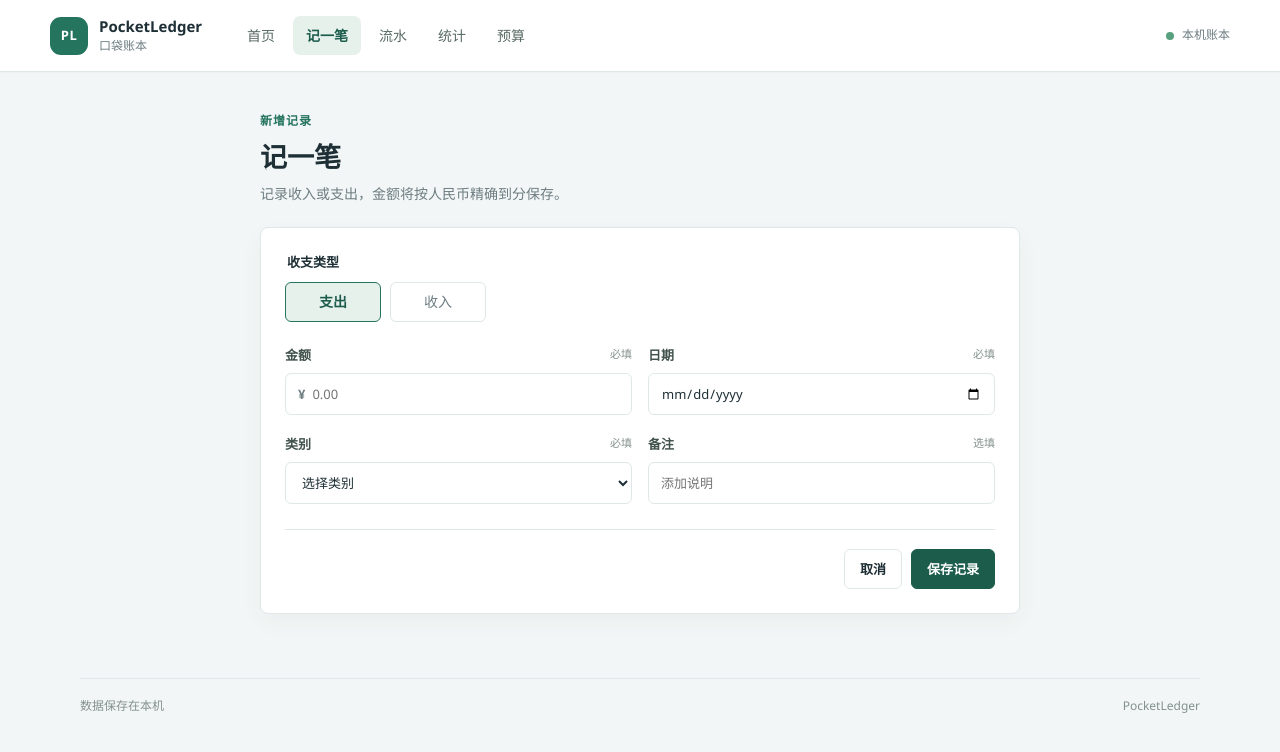
After one commit to LotteryCamp/LotteryTally, a Flask app: page /entries/new in a window 1280 px wide. The commit adds this page. Shown: the top 752 px of the page. Run offline with Flask 3, Linux system fonts and the light colour scheme.

Commit message:
fix: connect entry and ledger application routes

```diff
--- a/lotterytally/app.py
+++ b/lotterytally/app.py
@@ -12,18 +12,14 @@ import secrets
 from pathlib import Path
 from typing import Any
 
-from flask import Flask, render_template
+from flask import Flask, redirect, render_template, request
 
 LOGGER = logging.getLogger(__name__)
 
 # These modules belong to other owners. Registration stays in this one place.
 BLUEPRINTS = (
-    ("lotterytally.entry_views", "entry_bp"),
-    ("lotterytally.history", "history_bp"),
     ("lotterytally.stats", "stats_bp"),
-    ("lotterytally.categories", "categories_bp"),
     ("lotterytally.budget", "budget_bp"),
-    ("lotterytally.backup", "backup_bp"),
 )
 
 NAV_ITEMS = (
@@ -57,6 +53,27 @@ def _register_available_blueprints(app: Flask) -> None:
             LOGGER.warning("Skipping %s: %s is not exported", module_name, blueprint_name)
             continue
         app.register_blueprint(blueprint)
+
+
+def _navigation(app: Flask) -> list[dict[str, str]]:
+    existing_paths = {rule.rule for rule in app.url_map.iter_rules()}
+    return [
+        {"label": label, "path": path}
+        for label, path in NAV_ITEMS
+        if path == "/" or path in existing_paths
+    ]
+
+
+def _register_history(app: Flask) -> None:
+    from lotterytally import categories, history, storage
+
+    app.register_blueprint(
+        history.create_history_blueprint(
+            storage.load_ledger,
+            categories.list_categories,
+            new_entry_endpoint="entry_new",
+        )
+    )
 
 
 def _home_data(app: Flask) -> dict[str, Any]:
@@ -116,18 +133,46 @@ def create_app(test_config: dict[str, Any] | None = None) -> Flask:
     if test_config:
         app.config.update(test_config)
 
+    data_path = str(Path(app.config["LEDGER_DATA_PATH"]).expanduser().resolve())
+    app.config["LEDGER_DATA_PATH"] = data_path
+    app.config["DATA_FILE"] = data_path
+
+    if importlib.util.find_spec("lotterytally.storage") is not None:
+        storage = importlib.import_module("lotterytally.storage")
+        storage.configure(data_path)
+        app.config["LEDGER_LOADER"] = storage.load_ledger
+
     app.jinja_env.filters["money"] = _format_money
     _register_available_blueprints(app)
+    _register_history(app)
+
+    @app.route("/entries/new", methods=["GET", "POST"])
+    def entry_new():
+        from lotterytally import categories, entries, storage
+
+        ledger = storage.load_ledger()
+        form = request.form if request.method == "POST" else {}
+        errors = {}
+        if request.method == "POST":
+            try:
+                entries.create_entry(request.form)
+            except entries.EntryValidationError as error:
+                errors = error.errors
+            else:
+                return redirect("/entries")
+
+        return render_template(
+            "entry_form.html",
+            navigation=_navigation(app),
+            categories=categories.list_categories(ledger, active_only=True),
+            form=form,
+            errors=errors,
+        ), 400 if errors else 200
 
     @app.get("/")
     def home():
         data = _home_data(app)
-        existing_paths = {rule.rule for rule in app.url_map.iter_rules()}
-        navigation = [
-            {"label": label, "path": path}
-            for label, path in NAV_ITEMS
-            if path == "/" or path in existing_paths
-        ]
+        navigation = _navigation(app)
         return render_template("home.html", navigation=navigation, **data)
 
     @app.errorhandler(413)
--- a/lotterytally/static/css/app.css
+++ b/lotterytally/static/css/app.css
@@ -206,6 +206,30 @@ h1, h2, h3, p { margin-top: 0; }
 .message-page { width: min(560px, 100%); margin: 70px auto; padding: 36px; border: 1px solid var(--line); border-radius: 8px; background: var(--surface); box-shadow: var(--shadow); }
 .message-page h1 { margin: 8px 0; font-size: 25px; }
 .message-page p { margin-bottom: 22px; color: var(--muted); }
+.entry-page { width: min(760px, 100%); margin: 0 auto; }
+.entry-heading { margin-bottom: 22px; }
+.entry-heading h1 { margin: 5px 0; font-size: 27px; }
+.entry-heading p { margin: 0; color: var(--muted); font-size: 14px; }
+.entry-form { padding: 24px; border: 1px solid var(--line); border-radius: 8px; background: var(--surface); box-shadow: var(--shadow); }
+.entry-type-fieldset { display: flex; gap: 9px; align-items: center; margin: 0 0 23px; padding: 0; border: 0; }
+.entry-type-fieldset legend { width: 100%; margin-bottom: 10px; color: var(--ink); font-size: 13px; font-weight: 650; }
+.entry-type-option { position: relative; }
+.entry-type-option input { position: absolute; opacity: 0; }
+.entry-type-option span { display: grid; min-width: 96px; min-height: 40px; place-items: center; border: 1px solid var(--line); border-radius: 6px; color: var(--muted); font-size: 14px; cursor: pointer; }
+.entry-type-option input:checked + span { border-color: var(--green); background: var(--green-soft); color: var(--green-dark); font-weight: 650; }
+.entry-type-option input:focus-visible + span { outline: 3px solid rgba(36, 118, 93, .35); outline-offset: 2px; }
+.entry-field-grid { display: grid; grid-template-columns: repeat(2, minmax(0, 1fr)); gap: 19px 16px; }
+.entry-field { display: grid; align-content: start; gap: 8px; color: #42534e; font-size: 13px; font-weight: 600; }
+.entry-field > span { display: flex; justify-content: space-between; }
+.entry-field b { color: #83918d; font-size: 11px; font-weight: 450; }
+.entry-field input, .entry-field select { width: 100%; min-width: 0; height: 42px; padding: 0 12px; border: 1px solid var(--line); border-radius: 6px; background: #fff; color: var(--ink); font: inherit; font-weight: 450; }
+.entry-amount-input { display: flex; height: 42px; align-items: center; padding-left: 12px; border: 1px solid var(--line); border-radius: 6px; color: var(--muted); }
+.entry-amount-input input { height: 40px; padding-left: 7px; border: 0; outline: 0; }
+.entry-error { color: #b53e38; font-size: 12px; font-weight: 500; }
+.entry-form-actions { display: flex; justify-content: flex-end; gap: 9px; margin-top: 25px; padding-top: 19px; border-top: 1px solid var(--line); }
+.entry-form-actions .button { min-height: 40px; display: inline-flex; align-items: center; justify-content: center; padding: 0 15px; border: 1px solid var(--line); border-radius: 6px; font: inherit; font-size: 13px; font-weight: 650; text-decoration: none; cursor: pointer; }
+.entry-form-actions .button-primary { border-color: var(--green-dark); background: var(--green-dark); color: #fff; }
+.entry-form-actions .button-secondary { background: #fff; color: var(--ink); }
 .site-footer { width: min(1120px, calc(100% - 48px)); display: flex; justify-content: space-between; margin: 0 auto; padding: 18px 0 26px; border-top: 1px solid var(--line); color: #83918d; font-size: 12px; }
 :focus-visible { outline: 3px solid rgba(36, 118, 93, .35); outline-offset: 2px; }
 
@@ -233,6 +257,8 @@ h1, h2, h3, p { margin-top: 0; }
   .transaction-table th, .transaction-table td { padding-right: 8px; padding-left: 8px; }
   .date-cell { width: auto; }
   .site-footer { width: calc(100% - 32px); }
+  .entry-form { padding: 18px 15px; }
+  .entry-field-grid { grid-template-columns: minmax(0, 1fr); gap: 15px; }
 }
 
 @media (prefers-reduced-motion: reduce) {
--- /dev/null
+++ b/lotterytally/templates/entry_form.html
@@ -0,0 +1,84 @@
+{% extends "base.html" %}
+
+{% block title %}记一笔 · PocketLedger 口袋账本{% endblock %}
+
+{% block content %}
+  <section class="entry-page">
+    <header class="entry-heading">
+      <span class="eyebrow">新增记录</span>
+      <h1>记一笔</h1>
+      <p>记录收入或支出，金额将按人民币精确到分保存。</p>
+    </header>
+
+    <form class="entry-form" method="post" action="{{ url_for('entry_new') }}">
+      {% if errors.get('form') %}<p class="entry-error" role="alert">{{ errors.form }}</p>{% endif %}
+
+      <fieldset class="entry-type-fieldset">
+        <legend>收支类型</legend>
+        <label class="entry-type-option">
+          <input type="radio" name="type" value="expense"{% if form.get('type', 'expense') == 'expense' %} checked{% endif %}>
+          <span>支出</span>
+        </label>
+        <label class="entry-type-option">
+          <input type="radio" name="type" value="income"{% if form.get('type') == 'income' %} checked{% endif %}>
+          <span>收入</span>
+        </label>
+        {% if errors.get('type') %}<span class="entry-error" role="alert">{{ errors.type }}</span>{% endif %}
+      </fieldset>
+
+      <div class="entry-field-grid">
+        <label class="entry-field" for="amount">
+          <span>金额 <b>必填</b></span>
+          <div class="entry-amount-input"><span>¥</span><input id="amount" name="amount" type="number" min="0.01" step="0.01" inputmode="decimal" placeholder="0.00" value="{{ form.get('amount', '') }}" required></div>
+          {% if errors.get('amount') %}<small class="entry-error" role="alert">{{ errors.amount }}</small>{% endif %}
+        </label>
+
+        <label class="entry-field" for="date">
+          <span>日期 <b>必填</b></span>
+          <input id="date" name="date" type="date" value="{{ form.get('date', '') }}" required>
+          {% if errors.get('date') %}<small class="entry-error" role="alert">{{ errors.date }}</small>{% endif %}
+        </label>
+
+        <label class="entry-field" for="category_id">
+          <span>类别 <b>必填</b></span>
+          <select id="category_id" name="category_id" required>
+            <option value="">选择类别</option>
+            {% for category in categories %}
+              <option value="{{ category.id }}"{% if form.get('category_id') == category.id %} selected{% endif %} data-type="{{ category.type }}">{{ category.name }}（{{ '收入' if category.type == 'income' else '支出' }}）</option>
+            {% endfor %}
+          </select>
+          {% if errors.get('category_id') %}<small class="entry-error" role="alert">{{ errors.category_id }}</small>{% endif %}
+        </label>
+
+        <label class="entry-field" for="note">
+          <span>备注 <b>选填</b></span>
+          <input id="note" name="note" type="text" maxlength="200" value="{{ form.get('note', '') }}" placeholder="添加说明">
+          {% if errors.get('note') %}<small class="entry-error" role="alert">{{ errors.note }}</small>{% endif %}
+        </label>
+      </div>
+
+      <div class="entry-form-actions">
+        <a class="button button-secondary" href="{{ url_for('history.show_entries') }}">取消</a>
+        <button class="button button-primary" type="submit">保存记录</button>
+      </div>
+    </form>
+  </section>
+{% endblock %}
+
+{% block scripts %}
+<script>
+  (() => {
+    const types = document.querySelectorAll('input[name="type"]');
+    const category = document.getElementById('category_id');
+    const updateCategories = () => {
+      const type = document.querySelector('input[name="type"]:checked').value;
+      for (const option of category.options) {
+        if (option.value) option.hidden = option.dataset.type !== type;
+      }
+      if (category.selectedOptions[0]?.hidden) category.value = '';
+    };
+    types.forEach((input) => input.addEventListener('change', updateCategories));
+    updateCategories();
+  })();
+</script>
+{% endblock %}
```
Also changed, not shown: test/test_app.py (+78 -0 lines).
